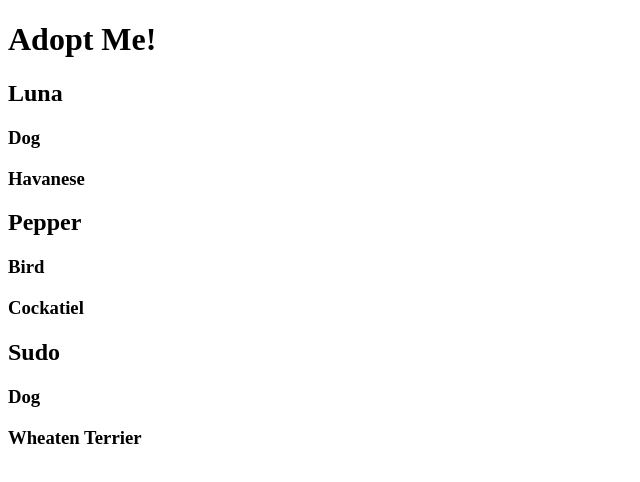
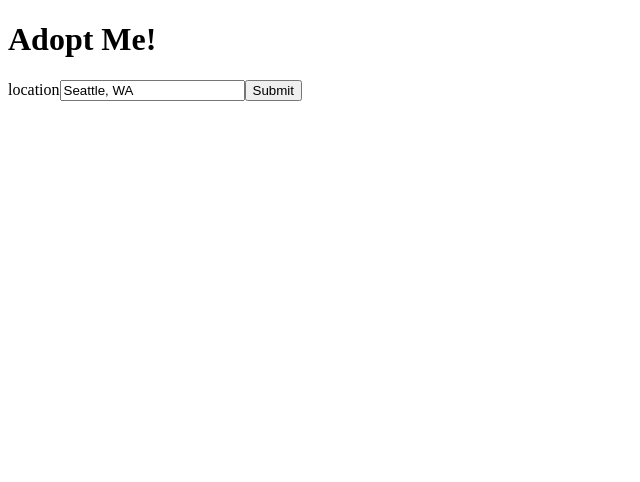
Before and after one commit to widzthedvloper/adopt-me, a React app: page / in a window 1280 px wide. Shown: the top 482 px of the page, without its empty margins (0-640 px from the left). Built offline with nearby package versions, Linux system fonts and the light colour scheme; the HTML template or start-up script is replaced by a standard one.

Commit message:
Render serchparams component

```diff
--- a/src/App.js
+++ b/src/App.js
@@ -1,6 +1,6 @@
 import React from "react";
 import ReactDOM  from "react-dom";
-import { Pet } from "./Pet";
+import SearchParams from "./SearchParams";
 
 // const App = () => {
 //   return React.createElement("div", {}, [
@@ -27,9 +27,7 @@
   return (
     <div>
       <h1>Adopt Me!</h1>
-      <Pet name="Luna" animal="Dog" breed="Havanese"/>
-      <Pet name="Pepper" animal="Bird" breed="Cockatiel"/>
-      <Pet name="Sudo" animal="Dog" breed="Wheaten Terrier"/>
+      <SearchParams />
     </div>
   )
 }
```
